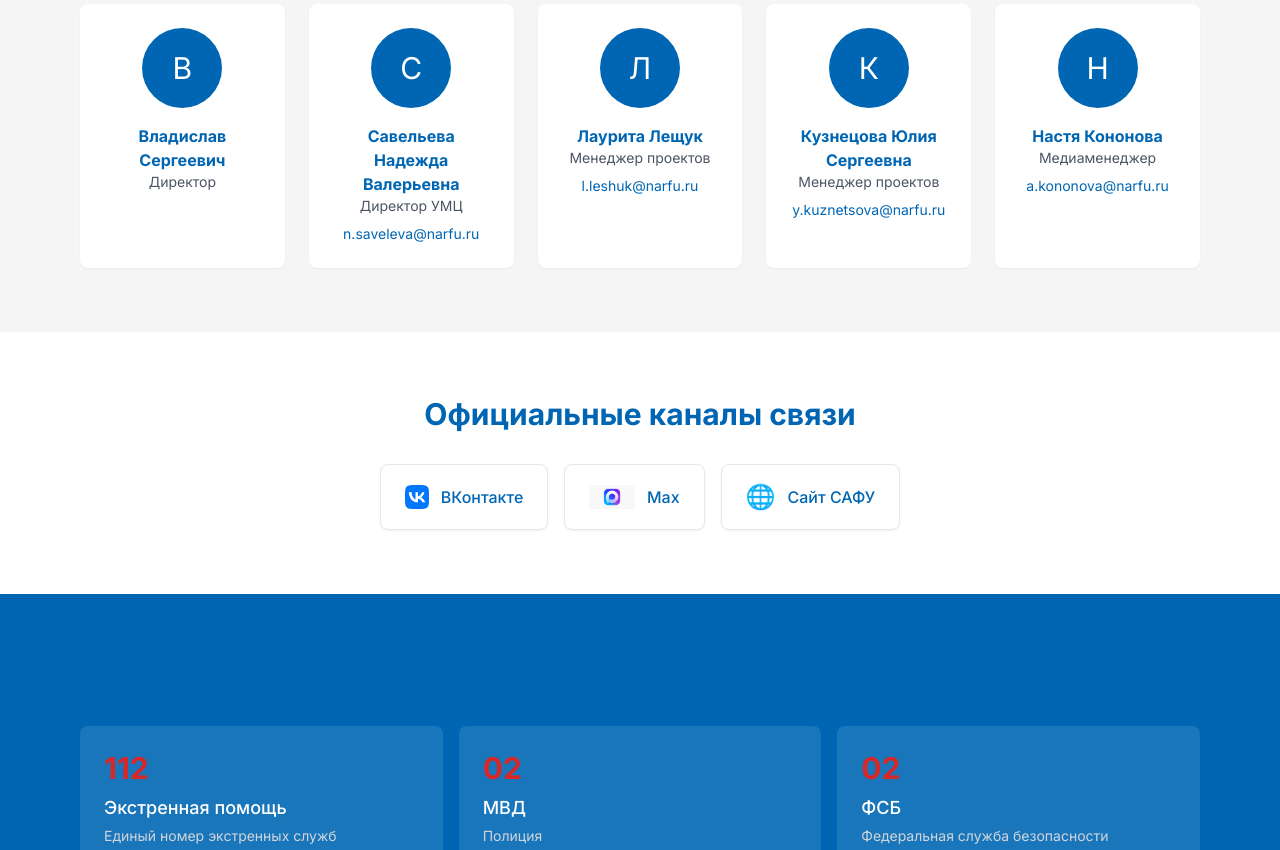
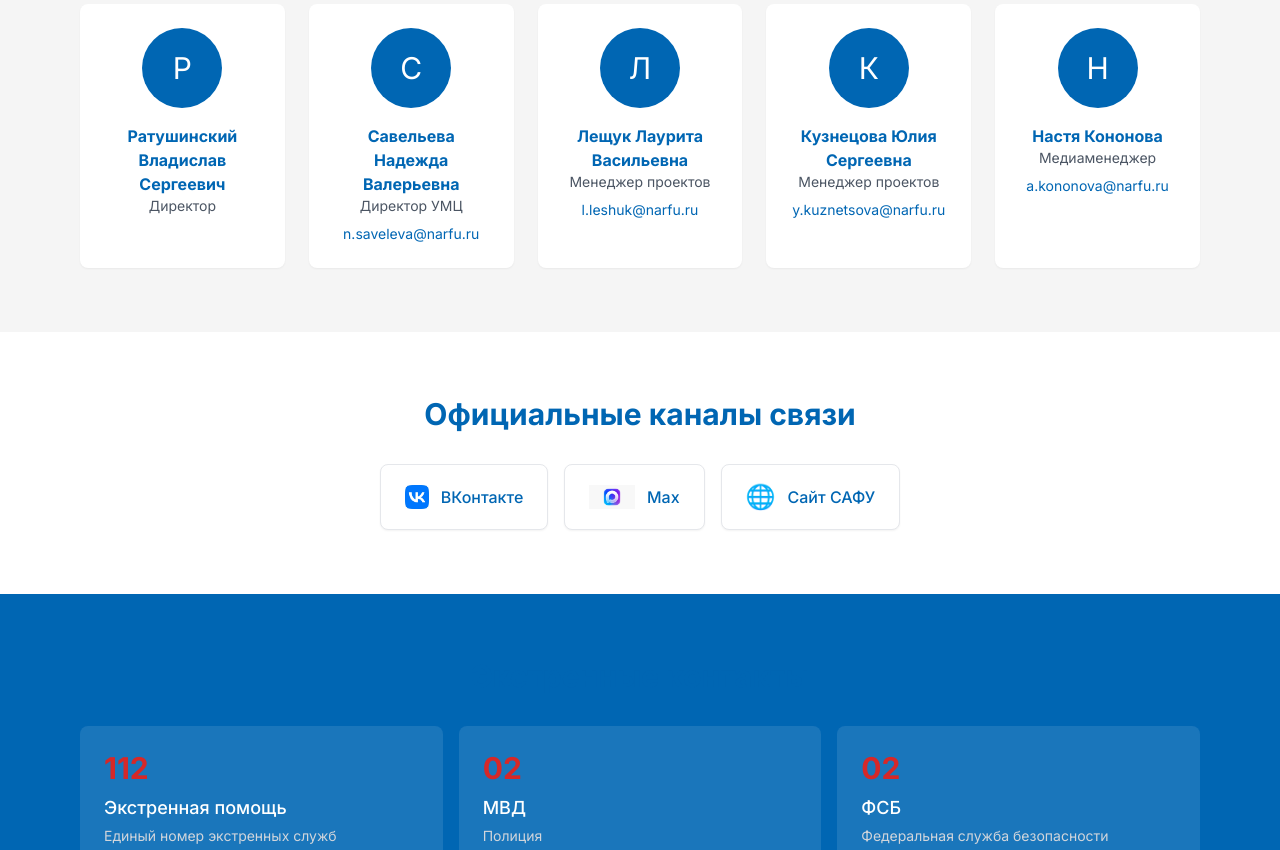
Before and after one commit to nevijlo/coorcenter, a Next.js app: page / in a window 1280 px wide. Shown: the part 2420-3270 px from the top of the page. Built offline with nearby package versions, Linux system fonts and the light colour scheme.

Commit message:
Update staff names

```diff
--- a/src/app/page.tsx
+++ b/src/app/page.tsx
@@ -14,9 +14,9 @@
 ]
 
 const staff = [
-  { name: 'Владислав Сергеевич', position: 'Директор', email: '' },
+  { name: 'Ратушинский Владислав Сергеевич', position: 'Директор', email: '' },
   { name: 'Савельева Надежда Валерьевна', position: 'Директор УМЦ', email: 'n.saveleva@narfu.ru' },
-  { name: 'Лаурита Лещук', position: 'Менеджер проектов', email: 'l.leshuk@narfu.ru' },
+  { name: 'Лещук Лаурита Васильевна', position: 'Менеджер проектов', email: 'l.leshuk@narfu.ru' },
   { name: 'Кузнецова Юлия Сергеевна', position: 'Менеджер проектов', email: 'y.kuznetsova@narfu.ru' },
   { name: 'Настя Кононова', position: 'Медиаменеджер', email: 'a.kononova@narfu.ru' },
 ]
```
